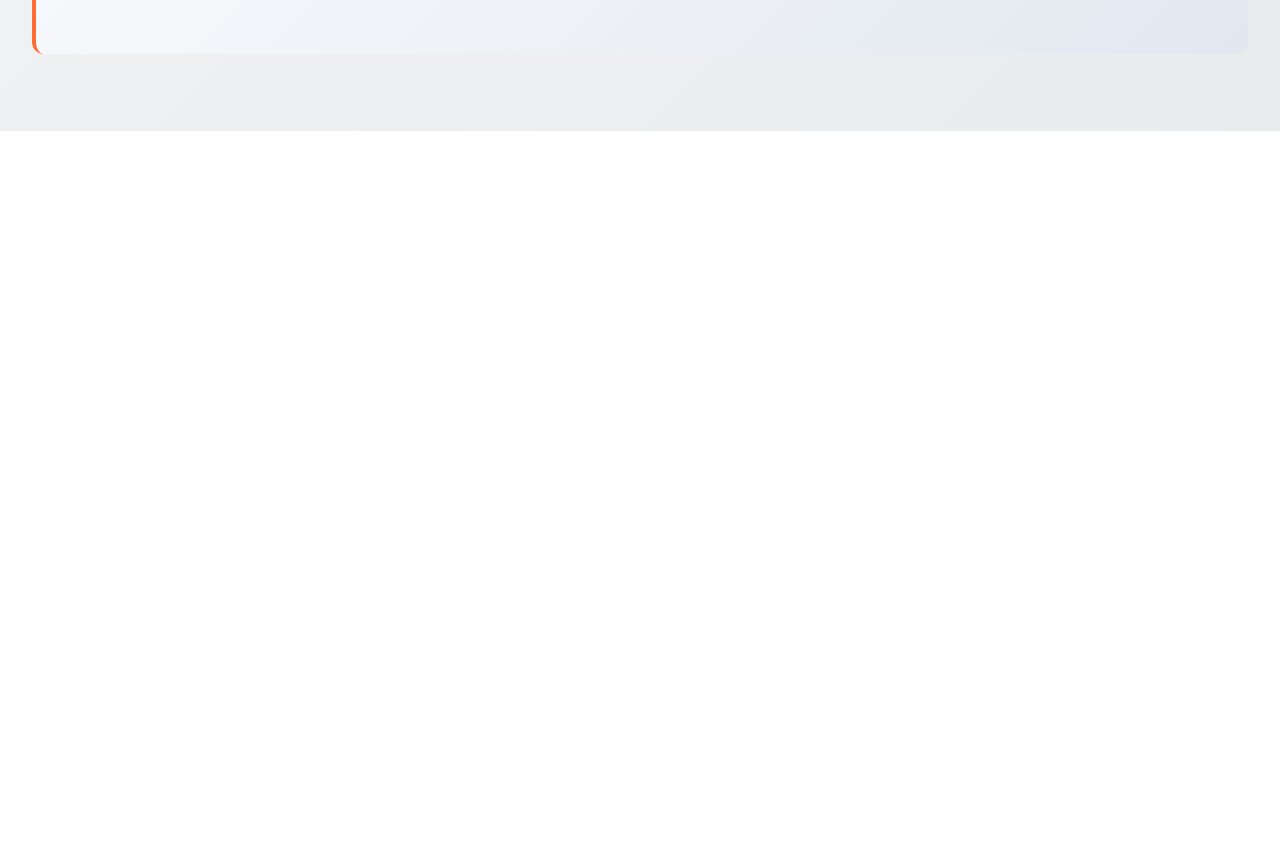
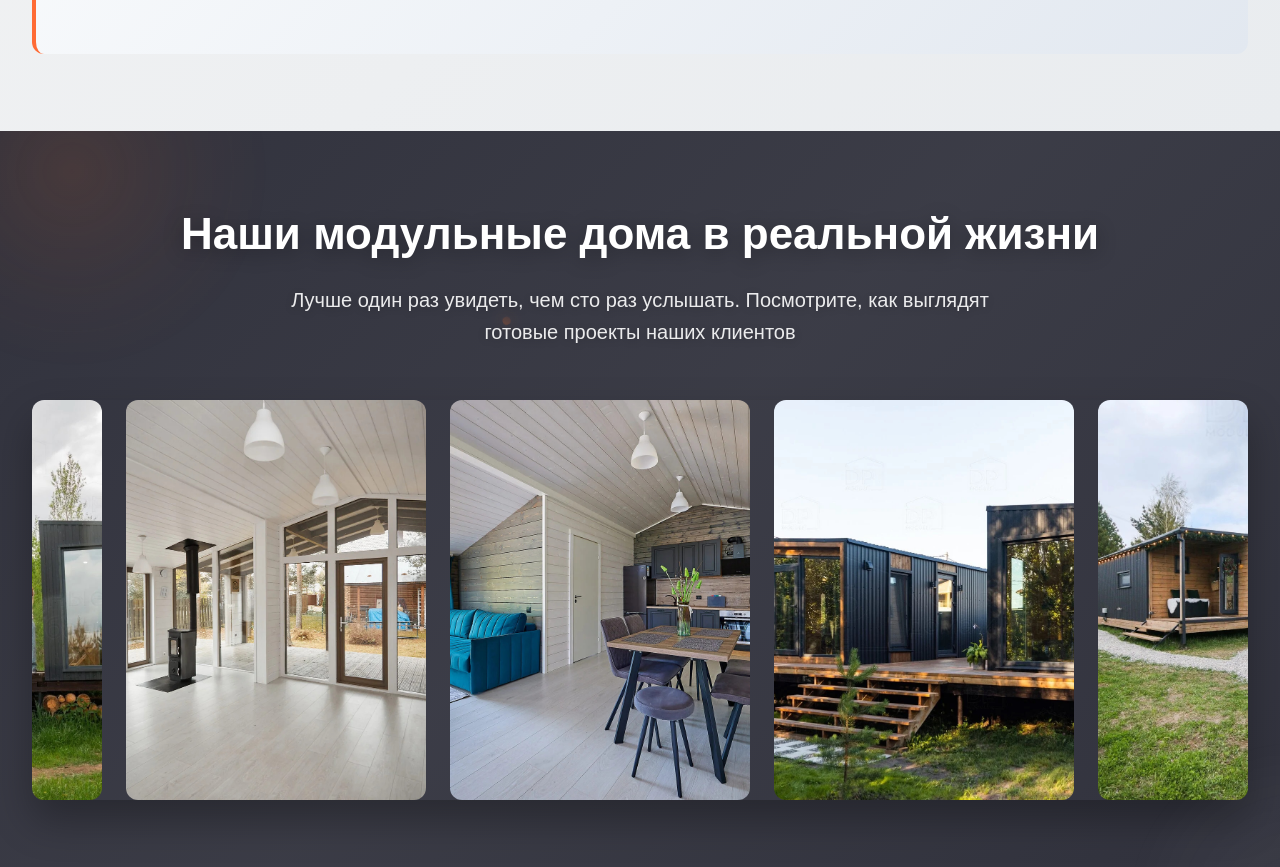
Before and after one commit to litvinenko88/Easy-House, a Next.js app: page / in a window 1280 px wide. Shown: the part 8608-9475 px from the top of the page. Before the commit the page ends 8739 px from the top, so only its background shows below. Built offline with nearby package versions, Linux system fonts and the light colour scheme.

Commit message:
Блок готов 12

```diff
--- /dev/null
+++ b/src/components/PhotoGallery/PhotoGallery.js
@@ -0,0 +1,78 @@
+import { useEffect, useRef } from "react";
+import styles from "./PhotoGallery.module.css";
+
+const PhotoGallery = () => {
+  const sliderRef = useRef(null);
+
+  const photos = [
+    "/images/photo_gallery/1.jpg",
+    "/images/photo_gallery/2.jpg",
+    "/images/photo_gallery/3.jpg",
+    "/images/photo_gallery/4.jpg",
+    "/images/photo_gallery/5.jpg",
+    "/images/photo_gallery/6.jpg",
+    "/images/photo_gallery/7.jpg",
+    "/images/photo_gallery/8.jpg",
+    "/images/photo_gallery/9.jpg",
+    "/images/photo_gallery/10.jpg"
+  ];
+
+  useEffect(() => {
+    const slider = sliderRef.current;
+    if (!slider) return;
+
+    let scrollAmount = 0;
+    const scrollSpeed = 1;
+
+    const scroll = () => {
+      scrollAmount += scrollSpeed;
+      if (scrollAmount >= slider.scrollWidth / 2) {
+        scrollAmount = 0;
+      }
+      slider.scrollLeft = scrollAmount;
+    };
+
+    const interval = setInterval(scroll, 30);
+
+    return () => clearInterval(interval);
+  }, []);
+
+  return (
+    <section className={styles.section} aria-labelledby="gallery-title">
+      <div className={styles.animatedBackground}>
+        <div className={styles.particle}></div>
+        <div className={styles.particle}></div>
+        <div className={styles.particle}></div>
+      </div>
+      <div className={styles.container}>
+        <div className={styles.header}>
+          <h2 id="gallery-title" className={styles.title}>
+            Наши модульные дома в реальной жизни
+          </h2>
+          <p className={styles.subtitle}>
+            Лучше один раз увидеть, чем сто раз услышать. Посмотрите, как выглядят готовые проекты наших клиентов
+          </p>
+        </div>
+
+        <div className={styles.sliderContainer}>
+          <div className={styles.slider} ref={sliderRef}>
+            <div className={styles.slideTrack}>
+              {[...photos, ...photos].map((photo, index) => (
+                <div key={index} className={styles.slide}>
+                  <img
+                    src={photo}
+                    alt={`Готовый модульный дом Easy House - фото ${(index % photos.length) + 1}`}
+                    className={styles.image}
+                    loading="lazy"
+                  />
+                </div>
+              ))}
+            </div>
+          </div>
+        </div>
+      </div>
+    </section>
+  );
+};
+
+export default PhotoGallery;
--- /dev/null
+++ b/src/components/PhotoGallery/PhotoGallery.module.css
@@ -0,0 +1,271 @@
+.section {
+  background: linear-gradient(135deg, var(--color-primary) 0%, rgba(49, 50, 61, 0.95) 50%, var(--color-primary) 100%);
+  padding: var(--spacing-xl) 0;
+  position: relative;
+  overflow: hidden;
+  width: 100%;
+  max-width: 100vw;
+  box-sizing: border-box;
+}
+
+.section::before {
+  content: '';
+  position: absolute;
+  top: -20%;
+  left: -10%;
+  width: min(400px, 40vw);
+  height: min(400px, 40vw);
+  background: radial-gradient(circle, rgba(223, 104, 43, 0.12) 0%, rgba(223, 104, 43, 0.04) 40%, transparent 70%);
+  border-radius: 50%;
+  animation: float 10s ease-in-out infinite;
+  z-index: 1;
+  filter: blur(1px);
+}
+
+.section::after {
+  content: '';
+  position: absolute;
+  bottom: -30%;
+  right: -15%;
+  width: min(350px, 35vw);
+  height: min(350px, 35vw);
+  background: radial-gradient(circle, rgba(255, 255, 255, 0.06) 0%, rgba(255, 255, 255, 0.02) 50%, transparent 70%);
+  border-radius: 50%;
+  animation: float 12s ease-in-out infinite reverse;
+  z-index: 1;
+  filter: blur(2px);
+}
+
+.container {
+  max-width: var(--container-max-width);
+  margin: 0 auto;
+  padding: 0 var(--container-padding);
+  position: relative;
+  z-index: 1;
+}
+
+.header {
+  text-align: center;
+  margin-bottom: var(--spacing-lg);
+}
+
+.title {
+  font-size: var(--font-size-h2);
+  font-weight: 700;
+  color: var(--color-white);
+  margin-bottom: var(--spacing-sm);
+  line-height: 1.2;
+  text-shadow: 0 4px 20px rgba(0, 0, 0, 0.3);
+}
+
+.subtitle {
+  font-size: var(--text-size-lg);
+  color: rgba(255, 255, 255, 0.9);
+  line-height: 1.6;
+  max-width: 700px;
+  margin: 0 auto;
+  text-shadow: 0 2px 8px rgba(0, 0, 0, 0.2);
+}
+
+.sliderContainer {
+  position: relative;
+  width: 100%;
+  height: 400px;
+  border-radius: var(--border-radius-lg);
+  overflow: hidden;
+  box-shadow: 0 20px 40px rgba(0, 0, 0, 0.3);
+}
+
+.slider {
+  width: 100%;
+  height: 100%;
+  overflow-x: hidden;
+  overflow-y: hidden;
+  position: relative;
+}
+
+.slideTrack {
+  display: flex;
+  width: calc(300px * 20);
+  height: 100%;
+  animation: none;
+}
+
+.slide {
+  flex: 0 0 300px;
+  height: 100%;
+  margin-right: var(--spacing-sm);
+  border-radius: var(--border-radius-lg);
+  overflow: hidden;
+  position: relative;
+  transition: transform var(--transition-fast);
+}
+
+.slide:hover {
+  transform: scale(1.05);
+  z-index: 2;
+}
+
+.image {
+  width: 100%;
+  height: 100%;
+  object-fit: cover;
+  transition: transform var(--transition-fast);
+}
+
+.slide:hover .image {
+  transform: scale(1.1);
+}
+
+.slide::after {
+  content: '';
+  position: absolute;
+  top: 0;
+  left: 0;
+  right: 0;
+  bottom: 0;
+  background: linear-gradient(
+    45deg,
+    rgba(255, 107, 53, 0.1) 0%,
+    transparent 50%,
+    rgba(78, 205, 196, 0.1) 100%
+  );
+  opacity: 0;
+  transition: opacity var(--transition-fast);
+}
+
+.slide:hover::after {
+  opacity: 1;
+}
+
+.animatedBackground {
+  position: absolute;
+  top: 0;
+  left: 0;
+  width: 100%;
+  height: 100%;
+  overflow: hidden;
+  z-index: 0;
+}
+
+.particle {
+  position: absolute;
+  border-radius: 50%;
+  background: linear-gradient(135deg, rgba(223, 104, 43, 0.3), rgba(223, 104, 43, 0.1));
+  animation: particleFloat 18s linear infinite;
+  box-shadow: 0 0 15px rgba(223, 104, 43, 0.2);
+}
+
+.particle:nth-child(1) {
+  width: 6px;
+  height: 6px;
+  left: 15%;
+  animation-delay: 0s;
+  animation-duration: 14s;
+}
+
+.particle:nth-child(2) {
+  width: 8px;
+  height: 8px;
+  left: 35%;
+  animation-delay: -4s;
+  animation-duration: 16s;
+}
+
+.particle:nth-child(3) {
+  width: 5px;
+  height: 5px;
+  left: 70%;
+  animation-delay: -8s;
+  animation-duration: 12s;
+}
+
+@keyframes float {
+  0%, 100% {
+    transform: translateY(0px);
+  }
+  50% {
+    transform: translateY(-15px);
+  }
+}
+
+@keyframes particleFloat {
+  0% {
+    transform: translateY(100vh) translateX(0px) rotate(0deg);
+    opacity: 0;
+  }
+  10% {
+    opacity: 1;
+  }
+  90% {
+    opacity: 1;
+  }
+  100% {
+    transform: translateY(-100px) translateX(80px) rotate(360deg);
+    opacity: 0;
+  }
+}
+
+@media (max-width: 1024px) {
+  .sliderContainer {
+    height: 350px;
+  }
+
+  .slide {
+    flex: 0 0 280px;
+  }
+
+  .slideTrack {
+    width: calc(280px * 20 + 20px * 19);
+  }
+}
+
+@media (max-width: 768px) {
+  .section {
+    padding: var(--spacing-lg) 0;
+  }
+
+  .container {
+    padding: 0 var(--container-padding);
+  }
+
+  .header {
+    margin-bottom: var(--spacing-md);
+  }
+
+  .subtitle {
+    font-size: var(--text-size);
+  }
+
+  .sliderContainer {
+    height: 300px;
+  }
+
+  .slide {
+    flex: 0 0 250px;
+    margin-right: var(--spacing-sm);
+  }
+
+  .slideTrack {
+    width: calc(250px * 20 + 16px * 19);
+  }
+}
+
+@media (max-width: 480px) {
+  .sliderContainer {
+    height: 250px;
+  }
+
+  .slide {
+    flex: 0 0 200px;
+    margin-right: var(--spacing-xs);
+  }
+
+  .slideTrack {
+    width: calc(200px * 20 + 12px * 19);
+  }
+
+  .subtitle {
+    font-size: var(--text-size-sm);
+  }
+}
--- /dev/null
+++ b/src/components/PhotoGallery/index.js
@@ -0,0 +1 @@
+export { default } from './PhotoGallery'
--- a/src/pages/index.tsx
+++ b/src/pages/index.tsx
@@ -9,6 +9,7 @@ import ProductionProcess from '../components/ProductionProcess'
 import ProjectConstructor from '../components/ProjectConstructor'
 import WhyChooseUs from '../components/WhyChooseUs'
 import Guarantees from '../components/Guarantees'
+import PhotoGallery from '../components/PhotoGallery'
 
 
 export default function Home() {
@@ -24,6 +25,7 @@ export default function Home() {
       <ProjectConstructor />
       <WhyChooseUs />
       <Guarantees />
+      <PhotoGallery />
     </Layout>
   )
 }
```
